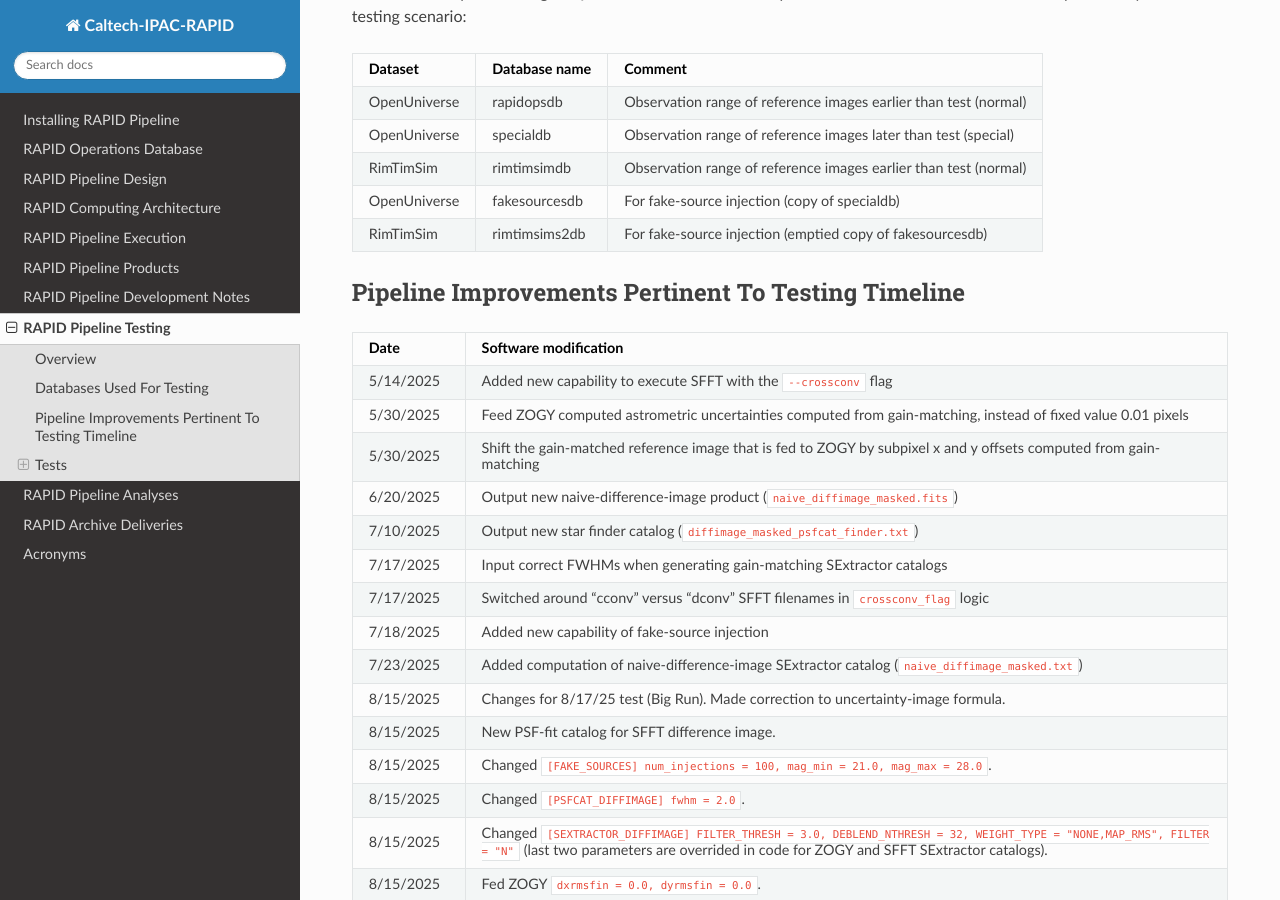
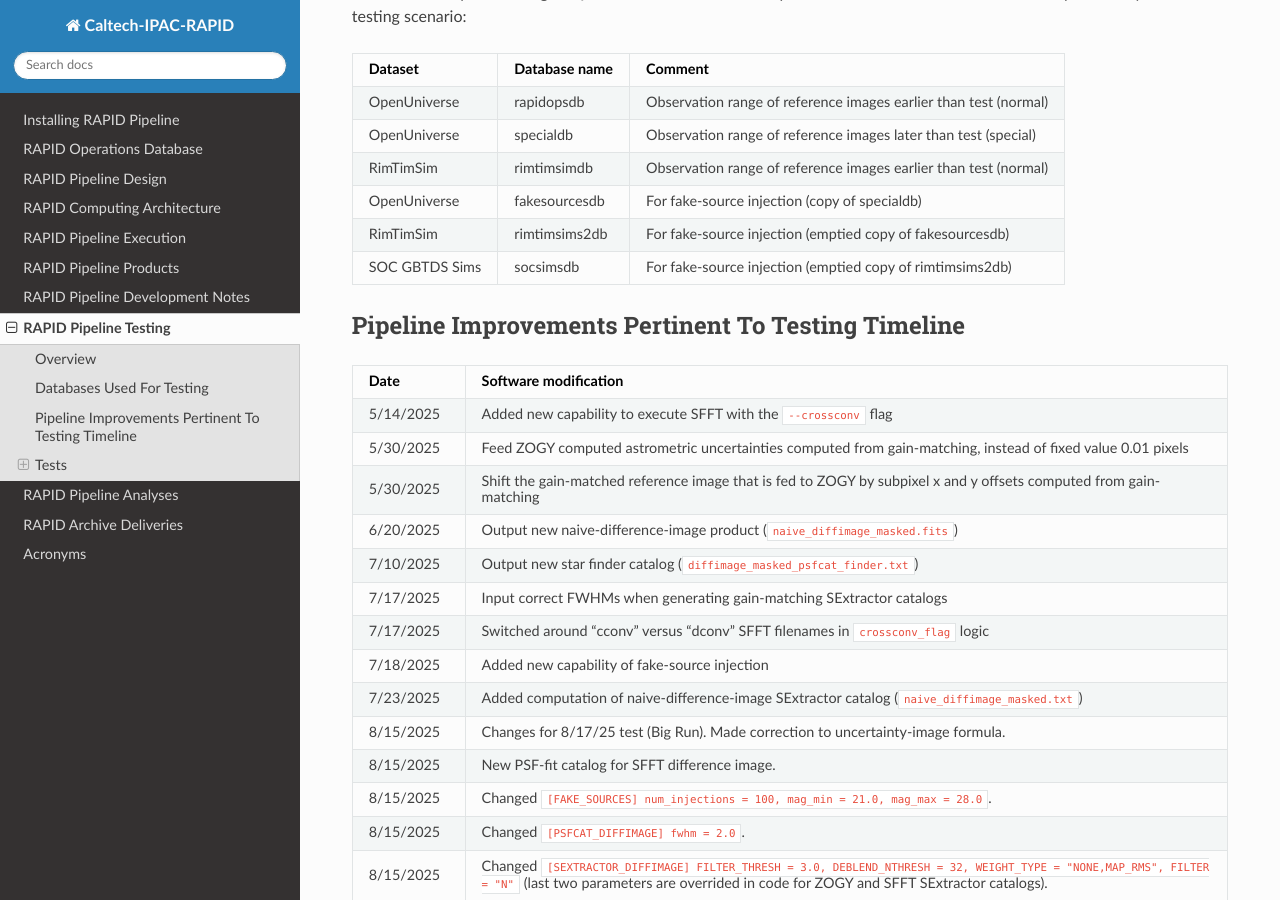
Before and after one commit to Caltech-IPAC/rapid, a Sphinx documentation site: the page built from docs/source/dev/tests.rst, in a window 1280 px wide and 900 px high, scrolled down 387 px. Built offline with Sphinx 7.4.7 and the Read the Docs theme 3.1.0, drawn with Linux system fonts in a browser that asks for light colours.

Commit message:
Added new socsimsdb to list of PostgreSQL databases in cluster.

```diff
--- a/docs/source/dev/tests.rst
+++ b/docs/source/dev/tests.rst
@@ -25,6 +25,7 @@ OpenUniverse           specialdb                Observation range of reference i
 RimTimSim              rimtimsimdb              Observation range of reference images earlier than test (normal)
 OpenUniverse           fakesourcesdb            For fake-source injection (copy of specialdb)
 RimTimSim              rimtimsims2db            For fake-source injection (emptied copy of fakesourcesdb)
+SOC GBTDS Sims         socsimsdb                For fake-source injection (emptied copy of rimtimsims2db)
 ===============      ===================      =====================================================================
 
 
```
